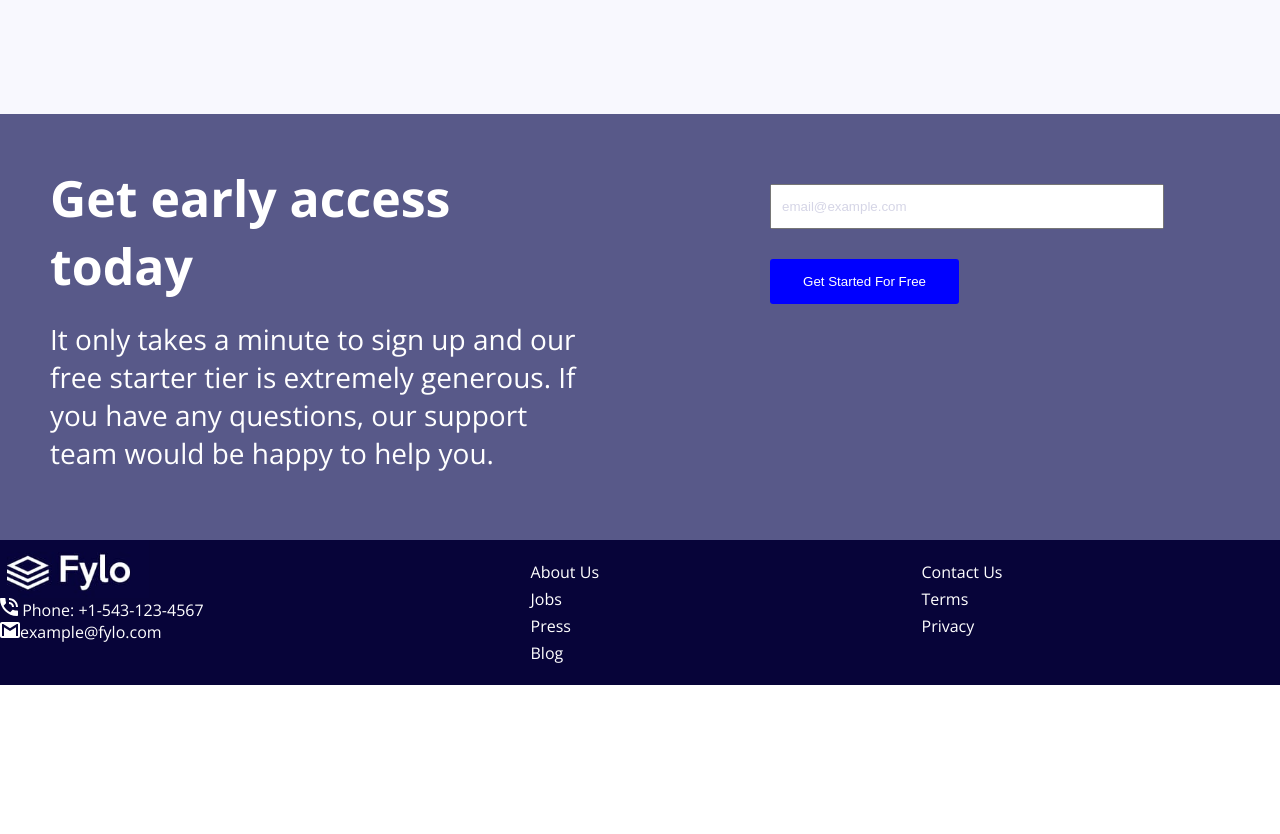
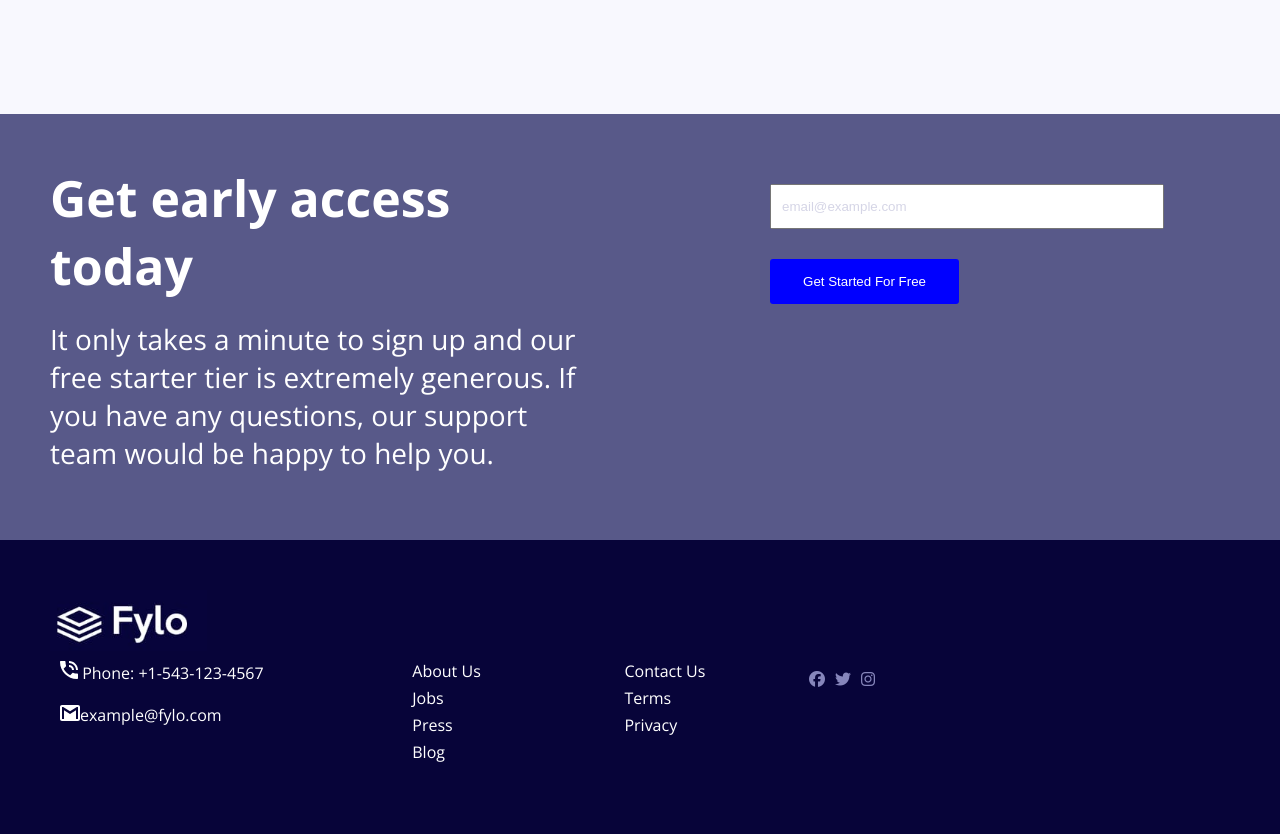
Before and after one commit to INDABOT/FYLO, a plain HTML site: page index.html in a window 1280 px wide. Shown: the part 1693-2527 px from the top of the page. Before the commit the page ends 2378 px from the top, so only its background shows below. Drawn offline with nearby package versions, Linux system fonts and the light colour scheme; a web font is replaced by a local one.

Commit message:
done with desktop design

```diff
--- a/index.html
+++ b/index.html
@@ -25,7 +25,10 @@
       rel="stylesheet"
     />
     <link rel="stylesheet" href="(https://fonts.google.com/specimen/Raleway)" />
-
+    <script
+      src="https://kit.fontawesome.com/6ca0005b6d.js"
+      crossorigin="anonymous"
+    ></script>
     <title>Frontend Mentor | Fylo landing page with two column layout</title>
 
     <!-- Feel free to remove these styles or customise in your own stylesheet 👍 -->
@@ -120,16 +123,22 @@
           </p>
         </div>
         <div class="section-one down-input">
-            <input type="email" placeholder="email@example.com" />
-            <button>Get Started For Free</button>
+          <input type="email" placeholder="email@example.com" />
+          <button>Get Started For Free</button>
         </div>
       </div>
     </section>
     <footer>
+      <div class="ft-container">
         <div class="ft-logo">
-          <img class="footer-logo" src="./images/footer-logo.png" alt="">
-          <span><img src="./images/icon-phone.svg" alt=""> Phone: +1-543-123-4567</span>
-          <span><img src="./images/icon-email.svg" alt="">example@fylo.com</span>
+          <img class="footer-logo" src="./images/footer-logo.png" alt="" />
+          <span
+            ><img src="./images/icon-phone.svg" alt="" /> Phone:
+            +1-543-123-4567</span
+          >
+          <span
+            ><img src="./images/icon-email.svg" alt="" />example@fylo.com</span
+          >
         </div>
         <ul>
           <li>About Us</li>
@@ -142,9 +151,13 @@
           <li>Terms</li>
           <li>Privacy</li>
         </ul>
-        <div>
+        <div class="socials">
+          <a href="#"><i class="fa-brands fa-facebook"></i></a>
+          <a href="#"><i class="fa-brands fa-twitter"></i></a>
+          <a href="#"><i class="fa-brands fa-instagram"></i></a>
+        </div>
+    </div>
 
-        </div>
     </footer>
   </body>
 </html>
--- a/styles.css
+++ b/styles.css
@@ -201,14 +201,15 @@ h3{
 footer{
   background-color:  hsl(243, 87%, 12%);
   color: #fff;
-  display: flex;
-  justify-content: space-between;
 }
 
 
 .ft-logo{
   display: flex;
   flex-direction: column;
+}
+.ft-logo > span{
+  margin: 10px;
 }
 .footer-logo{
   width: 70%;
@@ -217,3 +218,23 @@ li{
   list-style-type: none;
   margin: 5px;
 }
+
+.socials{
+  padding-top: 10px;
+  display: flex;
+  margin-right: 400px;
+}
+.socials a{
+  margin: 5px;
+}
+.ft-container{
+  padding-left: 50px;
+  padding-top: 50px ;
+  padding-bottom: 50px;
+  display: flex;
+  justify-content: space-between;
+
+}
+.ft-container >ul, .socials{
+  margin-top: 65px;
+}
```
